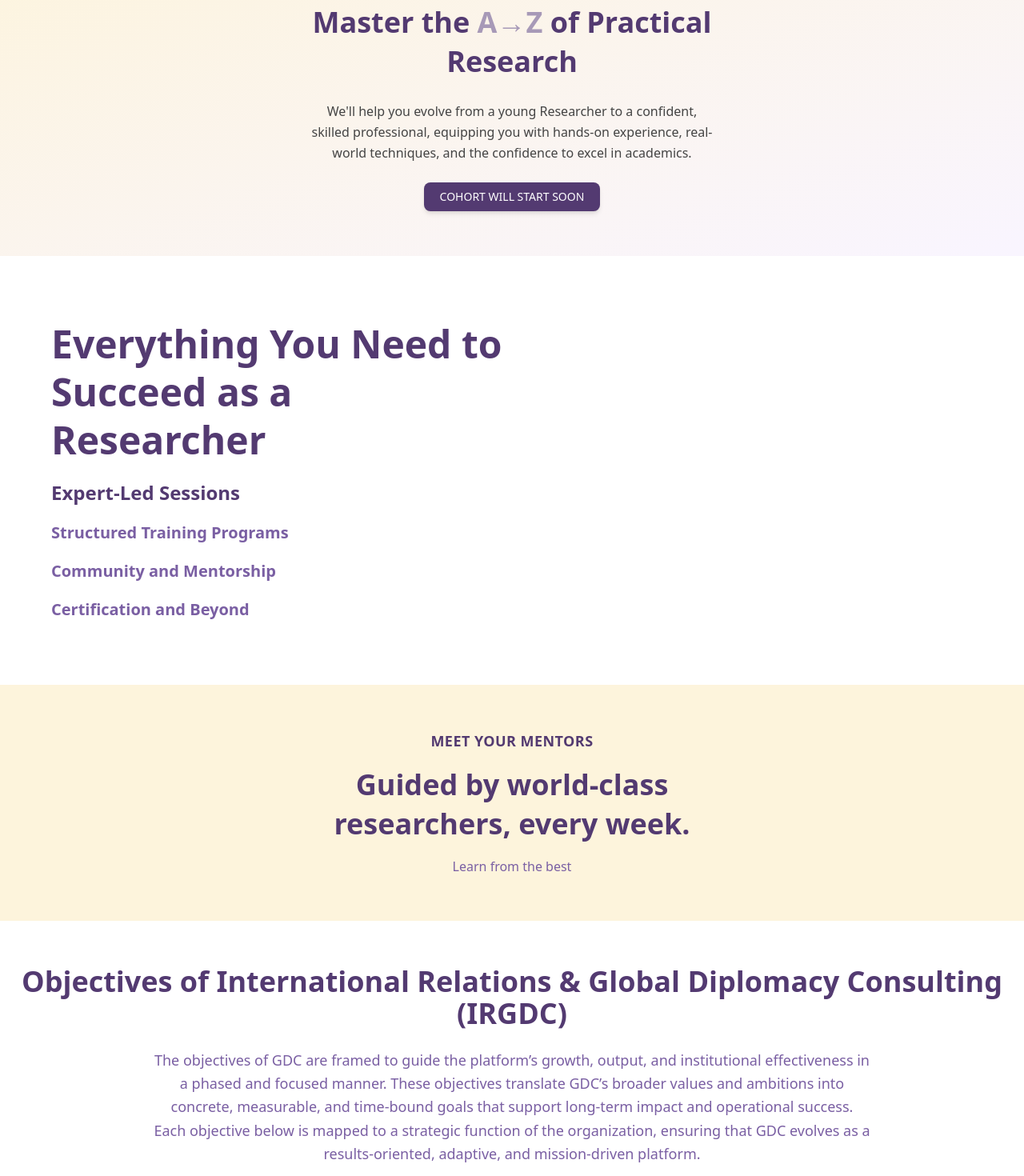
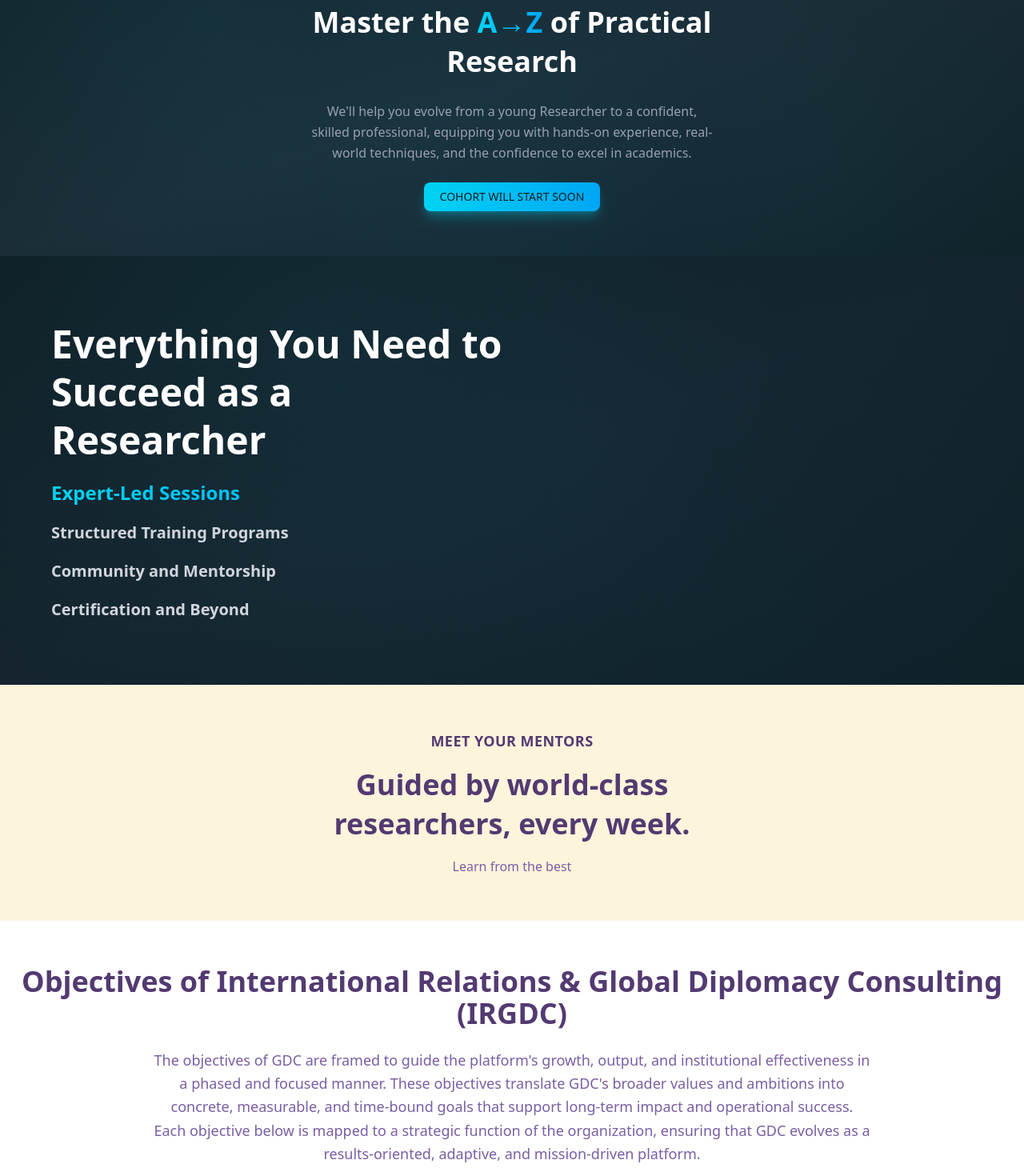
Before and after one commit to Mayank-Pandey-Ji/GDC-Website, a React (Vite) app: page / in a window 1280 px wide. Shown: the part 1920-3390 px from the top of the page at 80% size. Built offline with nearby package versions, Linux system fonts and the light colour scheme.

Commit message:
Update OnlineCohort.jsx

```diff
--- a/src/pages/OnlineCohort.jsx
+++ b/src/pages/OnlineCohort.jsx
@@ -1,8 +1,5 @@
-// /pages/OnlineCohort.jsx
-
 import React from "react";
 import CohortCard from "../components/CohortCard.jsx";
-
 import {
   FaProjectDiagram,
   FaEdit,
@@ -16,53 +13,66 @@
 const OnlineCohort = () => {
   return (
     <>
-      {/* Cohort Banner Section */}
-      <section id="cohort" className="bg-gradient-to-br from-[#FDF4DC] to-[#F9F5FF]">
-        <div className="w-full text-[#533A71] py-14 flex flex-col items-center justify-center text-center gap-y-6 px-4">
-          <span className="font-semibold text-sm md:text-base tracking-wide">
+      <section id="cohort" className="relative bg-[#0f1e25] overflow-hidden">
+        <div className="absolute inset-0 bg-gradient-to-br from-[#0f1e25] via-[#1a2832] to-[#0f1e25]" />
+        <div className="absolute inset-0 bg-[radial-gradient(circle_at_20%_30%,rgba(34,211,238,0.08),transparent_60%)]" />
+        <div className="absolute inset-0 bg-[radial-gradient(circle_at_80%_70%,rgba(34,211,238,0.05),transparent_60%)]" />
+        <div className="absolute inset-0 bg-[radial-gradient(circle_at_50%_100%,rgba(14,165,233,0.04),transparent_70%)]" />
+
+        <div className="relative w-full text-white py-14 flex flex-col items-center justify-center text-center gap-y-6 px-4">
+          <span className="font-semibold text-sm md:text-base tracking-wide text-cyan-300">
             6 WEEK ONLINE PROGRAM
           </span>
 
           <h1 className="font-bold text-3xl md:text-4xl max-w-xl leading-snug">
-            Master the <span className="text-[#A799B7]">A&rarr;Z</span> of Practical Research
+            Master the{" "}
+            <span className="bg-gradient-to-r from-cyan-400 to-sky-500 bg-clip-text text-transparent">
+              A&rarr;Z
+            </span>{" "}
+            of Practical Research
           </h1>
 
-          <p className="text-sm md:text-base max-w-lg text-[#444] leading-relaxed">
-            We&#39;ll help you evolve from a young Researcher to a confident, skilled professional,
-            equipping you with hands-on experience, real-world techniques, and the confidence to
-            excel in academics.
+          <p className="text-sm md:text-base max-w-lg text-gray-400 leading-relaxed">
+            We&#39;ll help you evolve from a young Researcher to a confident,
+            skilled professional, equipping you with hands-on experience,
+            real-world techniques, and the confidence to excel in academics.
           </p>
 
-          <span className="bg-[#533A71] text-white px-5 py-2 rounded-lg text-sm font-medium shadow-md">
+          <span className="bg-gradient-to-r from-cyan-400 to-sky-500 text-[#0f1e25] px-5 py-2 rounded-lg text-sm font-medium shadow-lg shadow-cyan-400/30">
             COHORT WILL START SOON
           </span>
         </div>
       </section>
 
-      {/* Everything You Need Section */}
-      <section id="everything-you-need" className="bg-white">
-        <div className="flex flex-col sm:flex-row w-full items-center justify-between px-6 md:px-16 py-14 md:py-20 gap-y-10 sm:gap-x-10">
+      <section
+        id="everything-you-need"
+        className="relative bg-[#0f1e25] overflow-hidden"
+      >
+        <div className="absolute inset-0 bg-gradient-to-tl from-[#0f1e25] via-[#15242e] to-[#0f1e25]" />
+        <div className="absolute inset-0 bg-[radial-gradient(circle_at_30%_20%,rgba(34,211,238,0.06),transparent_60%)]" />
+        <div className="absolute inset-0 bg-[radial-gradient(circle_at_70%_80%,rgba(14,165,233,0.04),transparent_70%)]" />
+
+        <div className="relative flex flex-col sm:flex-row w-full items-center justify-between px-6 md:px-16 py-14 md:py-20 gap-y-10 sm:gap-x-10">
           <div className="flex flex-col max-w-xl gap-y-5 text-center sm:text-left">
-            <h2 className="font-bold text-3xl md:text-5xl text-[#533A71] leading-tight">
+            <h2 className="font-bold text-3xl md:text-5xl text-white leading-tight">
               Everything You Need to Succeed as a Researcher
             </h2>
-            <p className="text-[#533A71] font-semibold text-xl md:text-2xl">
+            <p className="bg-gradient-to-r from-cyan-400 to-sky-500 bg-clip-text text-transparent font-semibold text-xl md:text-2xl">
               Expert-Led Sessions
             </p>
-            <p className="text-[#7A5FA3] font-semibold text-lg md:text-xl">
+            <p className="text-gray-300 font-semibold text-lg md:text-xl">
               Structured Training Programs
             </p>
-            <p className="text-[#7A5FA3] font-semibold text-lg md:text-xl">
+            <p className="text-gray-300 font-semibold text-lg md:text-xl">
               Community and Mentorship
             </p>
-            <p className="text-[#7A5FA3] font-semibold text-lg md:text-xl">
+            <p className="text-gray-300 font-semibold text-lg md:text-xl">
               Certification and Beyond
             </p>
           </div>
         </div>
       </section>
 
-      {/* Mentors Section */}
       <section id="mentors" className="bg-[#FDF4DC]">
         <div className="w-full text-[#533A71] py-14 flex flex-col items-center justify-center text-center gap-y-4 px-4">
           <span className="font-semibold text-base md:text-lg tracking-wide uppercase">
@@ -75,20 +85,20 @@
         </div>
       </section>
 
-      {/* Objectives Section */}
       <section className="bg-white text-[#533A71] py-14 px-4">
         <div className="flex flex-col items-center justify-center text-center w-full gap-y-6">
           <h2 className="text-3xl md:text-4xl font-bold">
-            Objectives of International Relations & Global Diplomacy Consulting (IRGDC)
+            Objectives of International Relations & Global Diplomacy Consulting
+            (IRGDC)
           </h2>
           <p className="font-medium text-lg text-[#7A5FA3] max-w-4xl leading-relaxed">
-            The objectives of GDC are framed to guide the platform’s growth, output,
-            and institutional effectiveness in a phased and focused manner. These
-            objectives translate GDC’s broader values and ambitions into concrete,
-            measurable, and time-bound goals that support long-term impact and
-            operational success. Each objective below is mapped to a strategic
-            function of the organization, ensuring that GDC evolves as a
-            results-oriented, adaptive, and mission-driven platform.
+            The objectives of GDC are framed to guide the platform's growth,
+            output, and institutional effectiveness in a phased and focused
+            manner. These objectives translate GDC's broader values and ambitions
+            into concrete, measurable, and time-bound goals that support
+            long-term impact and operational success. Each objective below is
+            mapped to a strategic function of the organization, ensuring that GDC
+            evolves as a results-oriented, adaptive, and mission-driven platform.
           </p>
         </div>
 
@@ -149,7 +159,11 @@
                 key={idx}
                 className="bg-white rounded-xl shadow-md border border-[#E5D9F2] hover:border-[#A799B7] hover:shadow-lg hover:scale-105 transition-all duration-300 p-6"
               >
-                <CohortCard icons={item.icon} title={item.title} desc={item.desc} />
+                <CohortCard
+                  icons={item.icon}
+                  title={item.title}
+                  desc={item.desc}
+                />
               </div>
             ))}
           </div>
```
